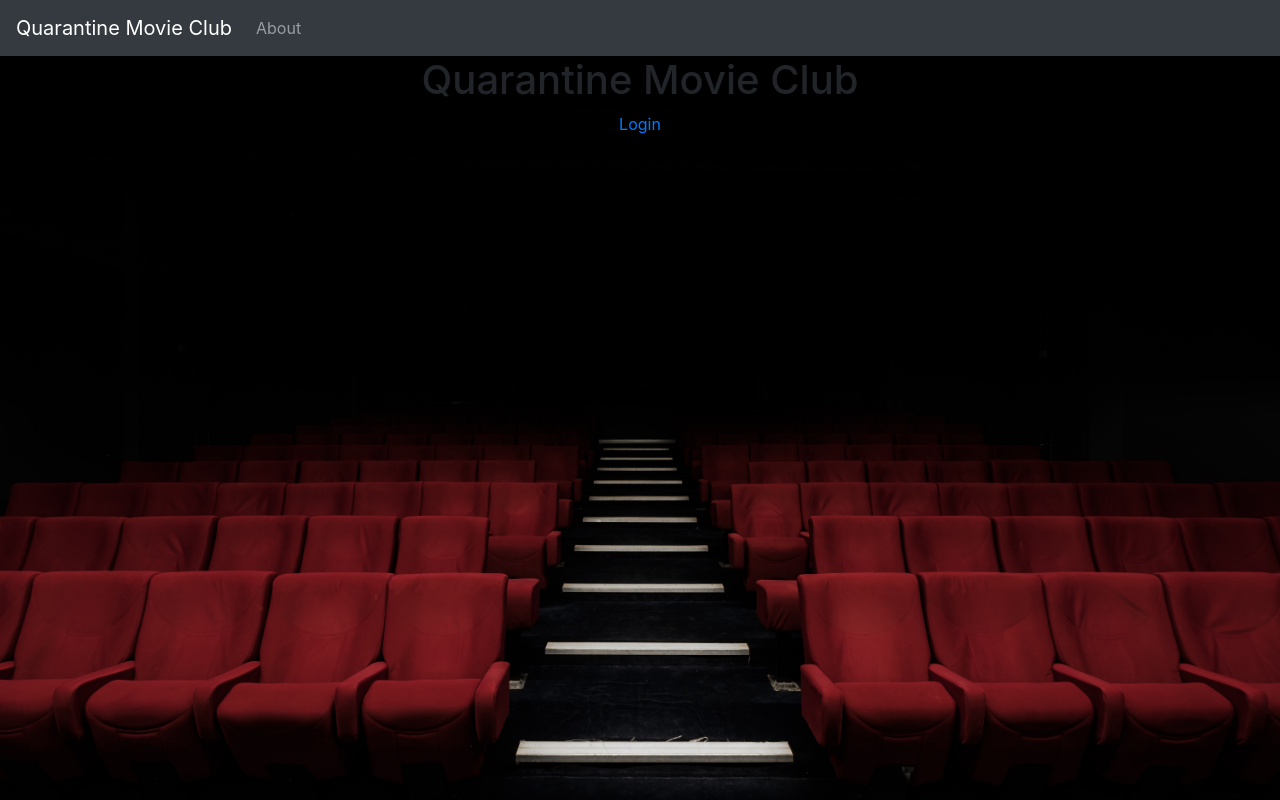
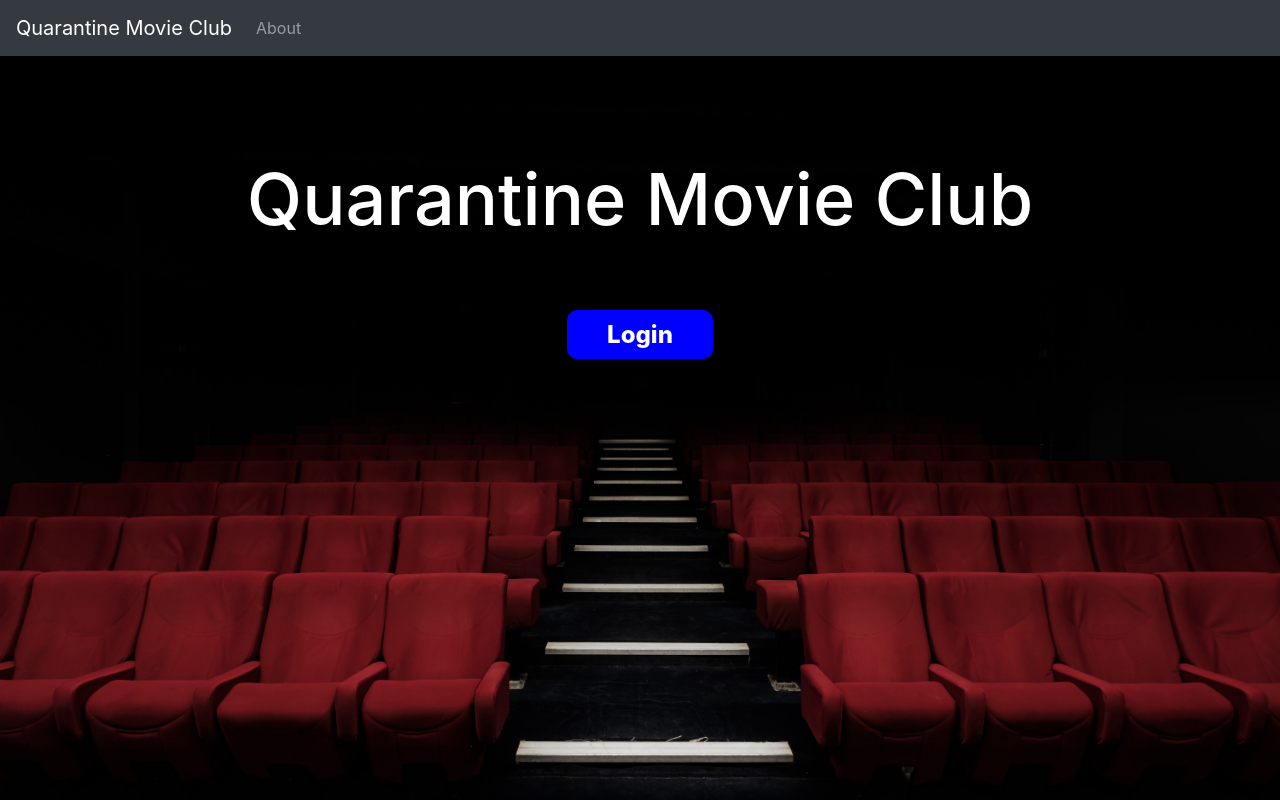
Before and after one commit to KGorham05/qmovie-club, a website: page public/index.html in a window 1280 px wide. Drawn offline with nearby package versions, Linux system fonts and the light colour scheme.

Commit message:
hero page is ugly 1st draft

```diff
--- a/public/index.html
+++ b/public/index.html
@@ -29,8 +29,8 @@
     <div class="container-fluid">
       <div class="row">
         <div class="col-12 text-center">
-          <h1 class="align-middle">Quarantine Movie Club</h1>
-          <a href="/login">Login</a>
+          <h1 class="align-middle hero-title">Quarantine Movie Club</h1>
+          <a class="hero-cta" href="./login">Login</a>
         </div>
       </div>
     </div>
--- a/public/stylesheets/index.css
+++ b/public/stylesheets/index.css
@@ -1,5 +1,5 @@
 .hero {
-  background-image: url("../assets/felix-mooneeram-evlkOfkQ5rE-unsplash.jpg");
+  background-image: url("../images/felix-mooneeram-evlkOfkQ5rE-unsplash.jpg");
   height: calc(100vh - 56px);
   width: 100%;
   background-repeat: no-repeat;
@@ -7,3 +7,20 @@
   background-size:cover;
   /* background-attachment: fixed; */
 }
+
+.hero-title {
+  color: white;
+  font-size: 72px;
+  margin-top: 100px;
+  margin-bottom: 75px;
+}
+
+.hero-cta {
+  color: white;
+  font-size: 24px;
+  background-color: blue;
+  padding: 10px 40px;
+  font-weight: 800;
+  border-radius: 10px;
+  margin-top: 95px;
+}
```
Also changed, not shown: public/images/felix-mooneeram-evlkOfkQ5rE-unsplash.jpg (renamed from public/assets/felix-mooneeram-evlkOfkQ5rE-unsplash.jpg), public/images/maria-ten-b7Hr2YK-FuI-unsplash.jpg (renamed from public/assets/maria-ten-b7Hr2YK-FuI-unsplash.jpg), 1 other file.
